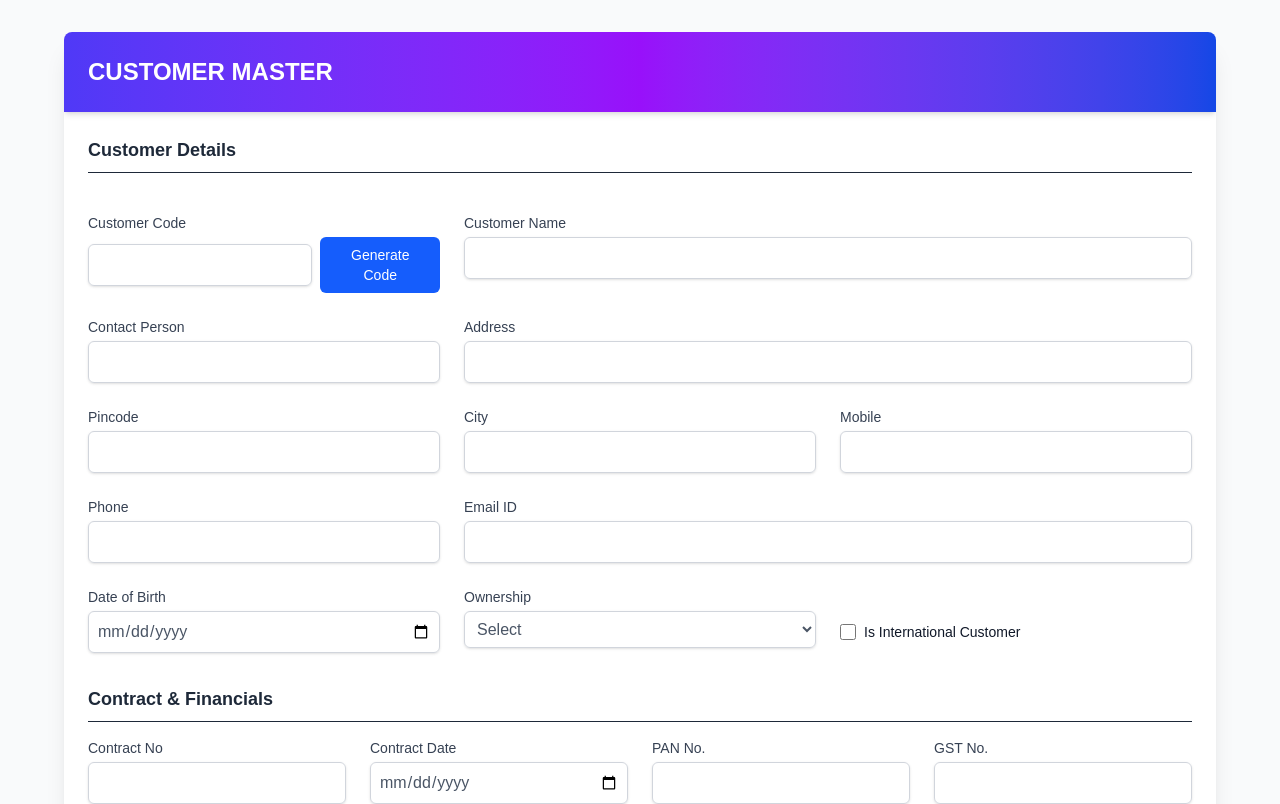
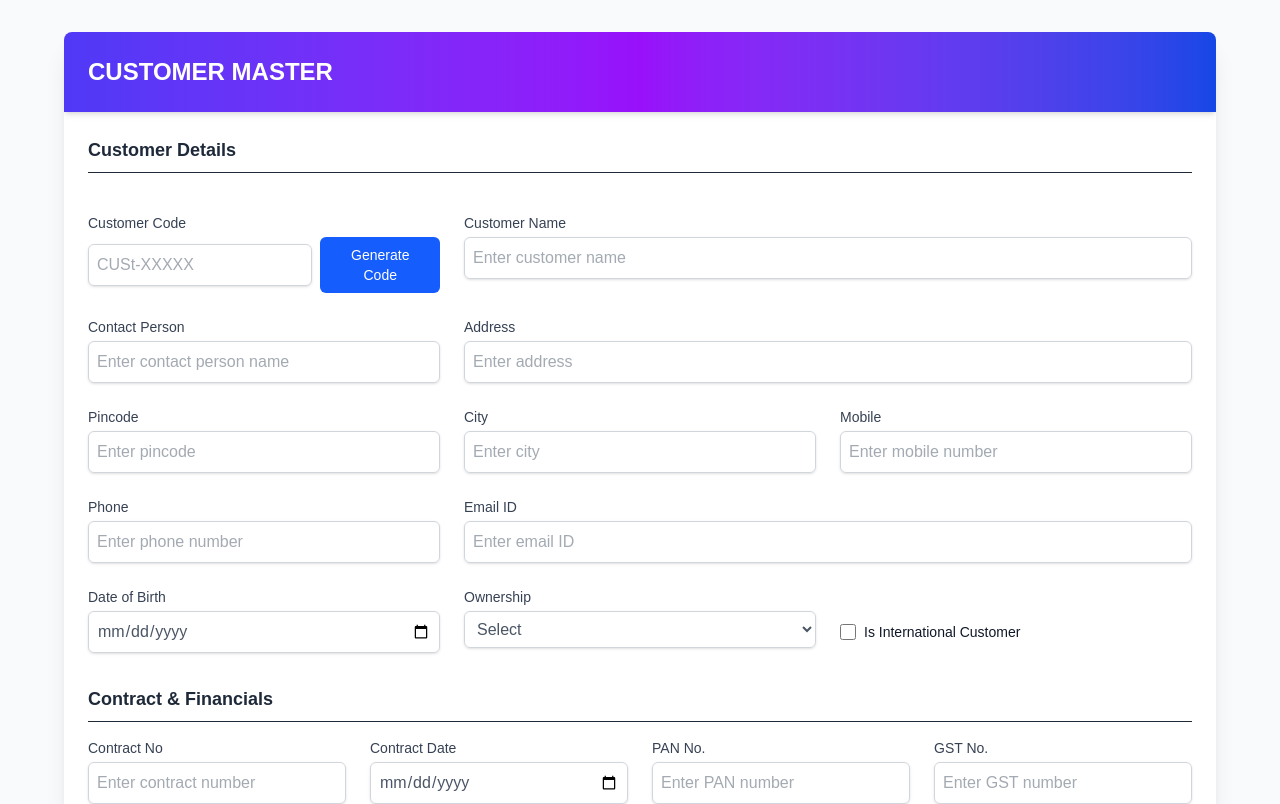
Before and after one commit to superAman07/courier-billing-app, a Next.js app: page /customer in a window 1280 px wide. Shown: the top 804 px of the page. Built offline with nearby package versions, Linux system fonts and the light colour scheme.

Commit message:
updated UI of customer form page

```diff
--- a/components/CustomerForm.tsx
+++ b/components/CustomerForm.tsx
@@ -130,7 +130,7 @@ export default function CustomerForm() {
     }
   };
 
-  const inputStyle = "w-full p-2 border text-gray-600 border-gray-300 rounded-md shadow-sm focus:ring-2 focus:ring-blue-500 focus:border-blue-500"; // border-color: #d1d5db
+  const inputStyle = "w-full p-2 border text-gray-600 border-gray-300 rounded-md shadow-sm focus:ring-2 focus:ring-blue-500 focus:border-blue-500";
   const labelStyle = "block text-sm font-medium text-gray-700 mb-1";
 
   return (
@@ -150,7 +150,7 @@ export default function CustomerForm() {
               <label htmlFor="customerCode" className={labelStyle}>Customer Code</label>
               <div className='flex items-center'>
                 <div className='flex items-center'>
-                  <input type="text" name="customerCode" id="customerCode" value={formData.customerCode} onChange={handleChange} className={inputStyle} required />
+                  <input type="text" name="customerCode" id="customerCode" placeholder='CUSt-XXXXX' value={formData.customerCode} onChange={handleChange} className={inputStyle} required />
                 </div>
                 <button type="button" onClick={handleGenerateCode} className="ml-2 px-3 text-sm cursor-pointer py-2 bg-blue-600 text-white rounded-md hover:bg-blue-700 focus:outline-none focus:ring-2 focus:ring-blue-500">
                   Generate Code
@@ -159,35 +159,35 @@ export default function CustomerForm() {
             </div>
             <div className="lg:col-span-2">
               <label htmlFor="customerName" className={labelStyle}>Customer Name</label>
-              <input type="text" name="customerName" id="customerName" value={formData.customerName} onChange={handleChange} className={inputStyle} required />
+              <input type="text" name="customerName" placeholder='Enter customer name' id="customerName" value={formData.customerName} onChange={handleChange} className={inputStyle} required />
             </div>
             <div>
               <label htmlFor="contactPerson" className={labelStyle}>Contact Person</label>
-              <input type="text" name="contactPerson" id="contactPerson" value={formData.contactPerson} onChange={handleChange} className={inputStyle} />
+              <input type="text" name="contactPerson" placeholder='Enter contact person name' id="contactPerson" value={formData.contactPerson} onChange={handleChange} className={inputStyle} />
             </div>
             <div className="lg:col-span-2">
               <label htmlFor="address" className={labelStyle}>Address</label>
-              <input type="text" name="address" id="address" value={formData.address} onChange={handleChange} className={inputStyle} />
+              <input type="text" name="address" placeholder='Enter address' id="address" value={formData.address} onChange={handleChange} className={inputStyle} />
             </div>
             <div>
               <label htmlFor="pincode" className={labelStyle}>Pincode</label>
-              <input type="text" name="pincode" id="pincode" value={formData.pincode} onChange={handleChange} className={inputStyle} />
+              <input type="text" name="pincode" placeholder='Enter pincode' id="pincode" value={formData.pincode} onChange={handleChange} className={inputStyle} />
             </div>
             <div>
               <label htmlFor="city" className={labelStyle}>City</label>
-              <input type="text" name="city" id="city" value={formData.city} onChange={handleChange} className={inputStyle} />
+              <input type="text" name="city" placeholder='Enter city' id="city" value={formData.city} onChange={handleChange} className={inputStyle} />
             </div>
             <div>
               <label htmlFor="mobile" className={labelStyle}>Mobile</label>
-              <input type="tel" name="mobile" id="mobile" value={formData.mobile} onChange={handleChange} className={inputStyle} />
+              <input type="tel" name="mobile" placeholder='Enter mobile number' id="mobile" value={formData.mobile} onChange={handleChange} className={inputStyle} />
             </div>
             <div>
               <label htmlFor="phone" className={labelStyle}>Phone</label>
-              <input type="tel" name="phone" id="phone" value={formData.phone} onChange={handleChange} className={inputStyle} />
+              <input type="tel" name="phone" placeholder='Enter phone number' id="phone" value={formData.phone} onChange={handleChange} className={inputStyle} />
             </div>
             <div className="lg:col-span-2">
               <label htmlFor="email" className={labelStyle}>Email ID</label>
-              <input type="email" name="email" id="email" value={formData.email} onChange={handleChange} className={inputStyle} />
+              <input type="email" name="email" placeholder='Enter email ID' id="email" value={formData.email} onChange={handleChange} className={inputStyle} />
             </div>
             <div>
               <label htmlFor="dateOfBirth" className={labelStyle}>Date of Birth</label>
@@ -195,7 +195,7 @@ export default function CustomerForm() {
             </div>
             <div>
               <label htmlFor="ownership" className={labelStyle}>Ownership</label>
-              <select name="ownership" id="ownership" value={formData.ownership} onChange={handleChange} className={inputStyle}>
+              <select name="ownership" id="ownership" value={formData.ownership} onChange={handleChange} className={`cursor-pointer ${inputStyle}`}>
                 <option value="">Select</option>
                 <option value="Proprietorship">Proprietorship</option>
                 <option value="Partnership">Partnership</option>
@@ -215,31 +215,31 @@ export default function CustomerForm() {
             <div className="grid grid-cols-1 md:grid-cols-2 lg:grid-cols-4 gap-6">
               <div>
                 <label htmlFor="contractNo" className={labelStyle}>Contract No</label>
-                <input type="text" name="contractNo" id="contractNo" value={formData.contractNo} onChange={handleChange} className={inputStyle} />
+                <input type="text" name="contractNo" id="contractNo" placeholder='Enter contract number' value={formData.contractNo} onChange={handleChange} className={inputStyle} />
               </div>
               <div>
                 <label htmlFor="contractDate" className={labelStyle}>Contract Date</label>
-                <input type="date" name="contractDate" id="contractDate" value={formData.contractDate} onChange={handleChange} className={inputStyle} />
+                <input type="date" name="contractDate" id="contractDate" placeholder='Select contract date' value={formData.contractDate} onChange={handleChange} className={inputStyle} />
               </div>
               <div>
                 <label htmlFor="panNo" className={labelStyle}>PAN No.</label>
-                <input type="text" name="panNo" id="panNo" value={formData.panNo} onChange={handleChange} className={inputStyle} />
+                <input type="text" name="panNo" id="panNo" placeholder='Enter PAN number' value={formData.panNo} onChange={handleChange} className={inputStyle} />
               </div>
               <div>
                 <label htmlFor="gstNo" className={labelStyle}>GST No.</label>
-                <input type="text" name="gstNo" id="gstNo" value={formData.gstNo} onChange={handleChange} className={inputStyle} />
+                <input type="text" name="gstNo" id="gstNo" placeholder='Enter GST number' value={formData.gstNo} onChange={handleChange} className={inputStyle} />
               </div>
               <div>
                 <label htmlFor="fuelSurchargePercent" className={labelStyle}>Fuel Surcharge %</label>
-                <input type="number" name="fuelSurchargePercent" id="fuelSurchargePercent" value={formData.fuelSurchargePercent} onChange={handleChange} className={inputStyle} />
+                <input type="number" name="fuelSurchargePercent" id="fuelSurchargePercent" placeholder='Enter Fuel Surcharge %' value={formData.fuelSurchargePercent} onChange={handleChange} className={inputStyle} />
               </div>
               <div>
                 <label htmlFor="discountPercent" className={labelStyle}>Discount %</label>
-                <input type="number" name="discountPercent" id="discountPercent" value={formData.discountPercent} onChange={handleChange} className={inputStyle} />
+                <input type="number" name="discountPercent" id="discountPercent" placeholder='Enter Discount %' value={formData.discountPercent} onChange={handleChange} className={inputStyle} />
               </div>
               <div>
                 <label htmlFor="openingBalance" className={labelStyle}>Opening Balance</label>
-                <input type="number" name="openingBalance" id="openingBalance" value={formData.openingBalance} onChange={handleChange} className={inputStyle} />
+                <input type="number" name="openingBalance" id="openingBalance" placeholder='Enter Opening Balance' value={formData.openingBalance} onChange={handleChange} className={inputStyle} />
               </div>
               <div>
                 <label htmlFor="balanceType" className={labelStyle}>Balance Type</label>
```
